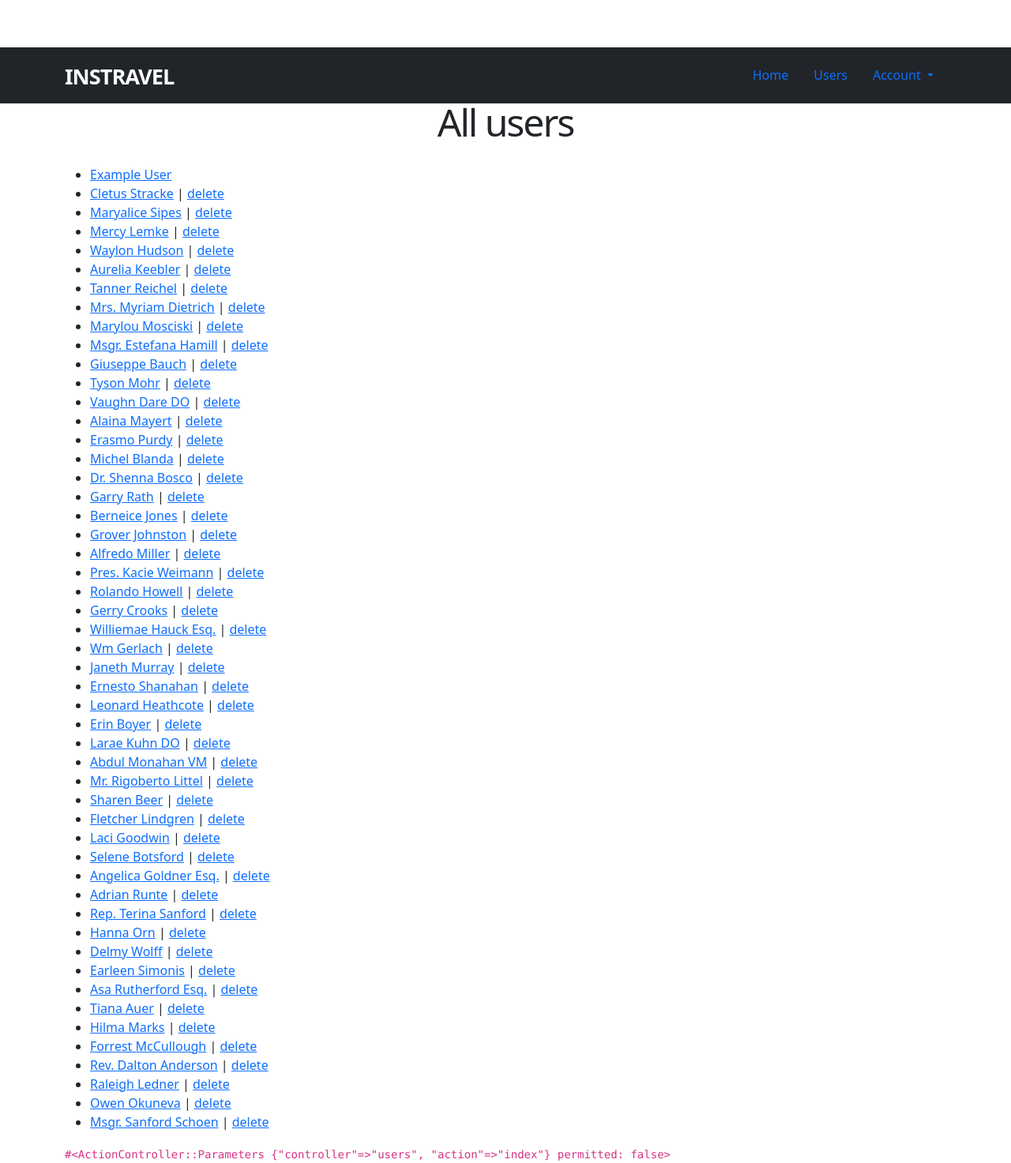
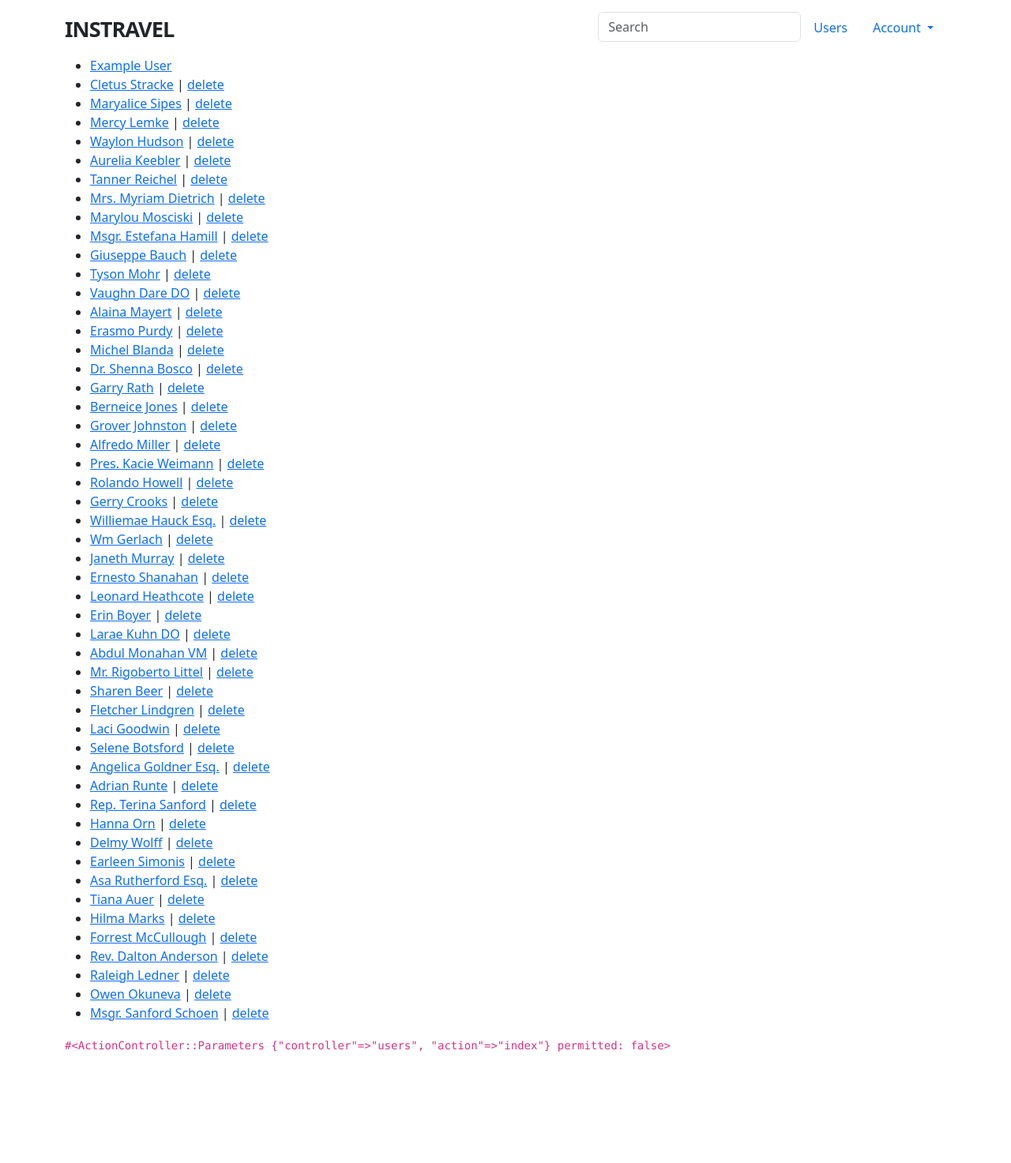
Before and after one commit to hidayoshi/Instravel, a Rails app: page /users in a window 1280 px wide. Shown: the whole page at 79% size. After the commit the page ends 1335 px from the top, so only its background shows below. Run offline with Rails 7, Linux system fonts and the light colour scheme; a user stored in the database is signed in; style sheets or scripts are compiled from the project's sources; parts of the project's set-up code (start-up, migrations or seed data) failed here and were passed over; some libraries are stand-ins or nearby versions.

Commit message:
簡単な検索機能を実装

```diff
--- a/app/assets/stylesheets/application.scss
+++ b/app/assets/stylesheets/application.scss
@@ -1,8 +1,4 @@
 @import "bootstrap";
-
-body {
-  padding-top: 60px;
-}
 
 section {
   overflow: auto;
--- a/app/controllers/users_controller.rb
+++ b/app/controllers/users_controller.rb
@@ -7,7 +7,8 @@ class UsersController < ApplicationController
   before_action :admin_user,     only: :destroy
 
   def index
-    @users = User.all
+    @search_params = user_search_params
+    @users = User.search(@search_params)
   end
 
   def show
@@ -68,6 +69,11 @@ class UsersController < ApplicationController
                                  :password_confirmation)
   end
 
+  # fetch(:search, {})をrequire(:search)に書き換えるとparams[:search]が必須になる
+  def user_search_params
+    params.fetch(:search, {}).permit(:name)
+  end
+
   def correct_user
     @user = User.find(params[:id])
     redirect_to(root_url) unless current_user?(@user)
--- a/app/models/user.rb
+++ b/app/models/user.rb
@@ -95,6 +95,16 @@ class User < ApplicationRecord
     following.include?(other_user)
   end
 
+  scope :search, lambda { |search_params|
+    return if search_params.blank?
+
+    # パラメータを指定して検索を実行する
+    name_like(search_params[:name])
+  }
+  scope :name_like, lambda { |name|
+                      where('name LIKE ?', "%#{name}%") if name.present?
+                    }
+
   private
 
   def downcase_email
--- a/app/views/layouts/_header.html.erb
+++ b/app/views/layouts/_header.html.erb
@@ -1,9 +1,9 @@
-      <header class="navbar navbar-light bg-dark">
+      <header class="navbar navbar-expand-md navbar-light">
       <div class="container">
-        <%= link_to "Instravel", root_path, id: "logo", class: "navbar-brand" %>
+        <%= link_to "Instravel", root_path, id: "logo", class: "navbar-brand text-dark" %>
         <nav>
-          <ul class="nav justify-content-end">
-            <li class="nav-item"><%= link_to "Home", root_path, class: "nav-link" %></li>
+          <ul class="nav  justify-content-end">
+              <%= render 'layouts/search' %>
             <% if logged_in? %>
               <li class="nav-item"><%= link_to "Users", users_path, class: "nav-link" %></li>
               <li class="nav-item dropdown">
--- /dev/null
+++ b/app/views/layouts/_search.html.erb
@@ -0,0 +1,6 @@
+<%# text_fieldにvalue: @serach_params[:name]で初期状態を持たせたい %>
+<%= form_with(scope: :search, url: users_path, method: :get, local: true) do |f| %>
+    <div class="form-inline">
+      <%= f.text_field :name, class: "form-control", placeholder: "Search" %>
+    </div>
+<% end %>
--- a/app/views/users/_form.html.erb
+++ b/app/views/users/_form.html.erb
@@ -20,7 +20,7 @@
       <%= f.label :password_confirmation, "Confirmation" %>
       <%= f.password_field :password_confirmation, class: "form-control" %>
     </div>
-    <div class="form-group offset-md-4">
+    <div class="form-group text-center">
       <%= f.submit yield(:button_text), class: "btn btn-primary" %>
     </div>
     <% end %>
--- a/app/views/users/index.html.erb
+++ b/app/views/users/index.html.erb
@@ -1,6 +1,4 @@
-<% provide(:title, 'All users') %>
-<h1>All users</h1>
-
+<% provide(:title, 'Users') %>
 <ul class="users">
    <%= render @users %>
 </ul>
--- a/app/views/users/show.html.erb
+++ b/app/views/users/show.html.erb
@@ -3,10 +3,9 @@
 <div class="row">
   <aside class="col-md-4">
     <section>
-      <h1>
+      <p>
         <%= @user.name %>
-        <%= @user.email %>
-      </h1>
+      </p>
     </section>
     <section class="stats">
       <%= render 'shared/stats' %>
```
